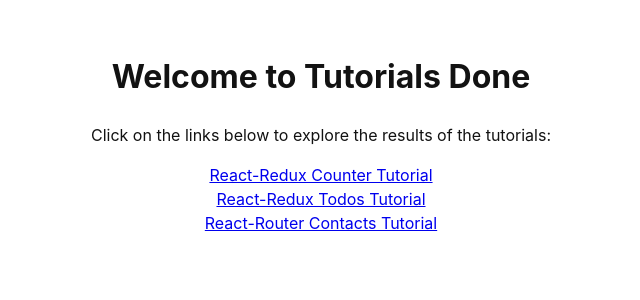
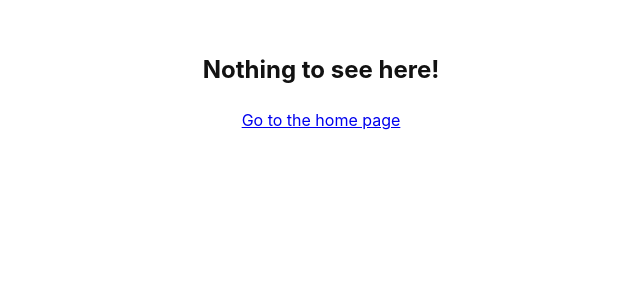
Before and after one commit to breenatheseira/completed-react-tutorials, a React (Vite) app: page / in a window 1280 px wide. Shown: the top 300 px of the page, without its empty margins (319-959 px from the left). Built offline with nearby package versions, Linux system fonts and the light colour scheme; no server answers; what miragejs would draw is missing.

Commit message:
Setting up the subdirectory for the repo

```diff
--- a/package.json
+++ b/package.json
@@ -11,6 +11,7 @@
   },
   "dependencies": {
     "@reduxjs/toolkit": "^2.2.6",
+    "dotenv": "^16.4.5",
     "localforage": "^1.10.0",
     "match-sorter": "^6.3.4",
     "react": "^18.3.1",
--- a/src/app/App.jsx
+++ b/src/app/App.jsx
@@ -18,16 +18,17 @@
 store.dispatch(fetchTodos())
 
 const router = createBrowserRouter([
-  { path: '/',
-    element: <Home />
-  },
-  { path: '/counter-tutorial',
+  {
+    path: import.meta.env.VITE_REPO_NAME,
+    element: <Home />,
+    children: [
+      { path: 'counter-tutorial',
         element: <Counter />
       },
-  { path: '/todos-tutorial',
+      { path: 'todos-tutorial',
         element: <Todo />
       },
-  { path: '/contacts-tutorial',
+      { path: 'contacts-tutorial',
         element: <ContactsRoot />,
         errorElement: <ErrorPage/>,
         loader: rootLoader,
@@ -60,10 +61,17 @@
           }
         ]
       },
+    ]
+  },
   { path: '*',
     element: <NoMatch />
-  }
-])
+  },
+  ],
+  // Can't redirect to / if the users removed it from window.location
+  // {
+  //   basename: import.meta.env.VITE_REPO_NAME
+  // }
+)
 
 function App() {
   return (
@@ -104,7 +112,7 @@
     <div id="homepage-root">
       <h2>Nothing to see here!</h2>
       <p>
-        <Link to="/">Go to the home page</Link>
+        <Link to={import.meta.env.VITE_REPO_NAME}>Go to the home page</Link>
       </p>
     </div>
   );
--- a/vite.config.js
+++ b/vite.config.js
@@ -1,8 +1,11 @@
 import { defineConfig } from 'vite'
+import dotenv from 'dotenv'
 import react from '@vitejs/plugin-react'
+
+dotenv.config();
 
 // https://vitejs.dev/config/
 export default defineConfig({
   plugins: [react()],
-  base: '/completed-react-tutorials/',
+  base: process.env.VITE_REPO_NAME,
 })
```
Also changed, not shown: 2 other files (tests, documents, lock files or other folders). Lines whose indentation alone changed are shown as unchanged.
